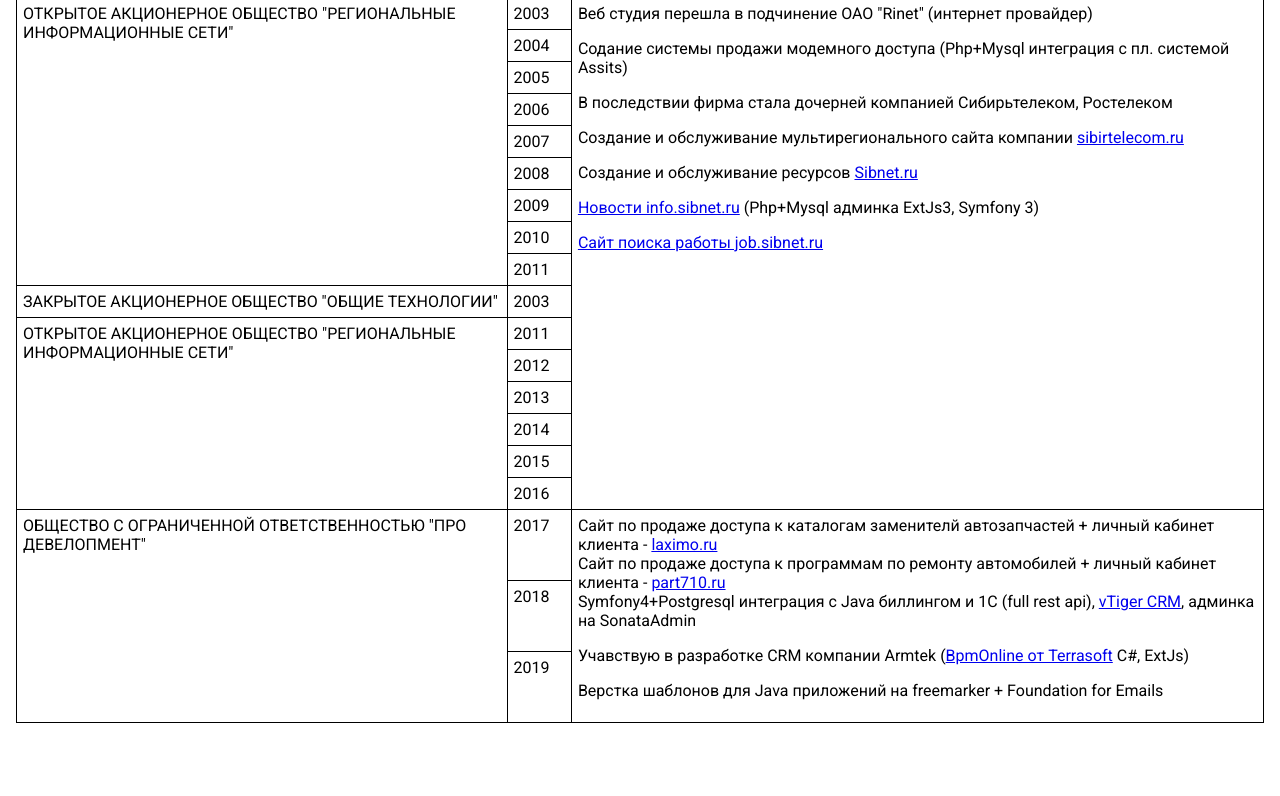
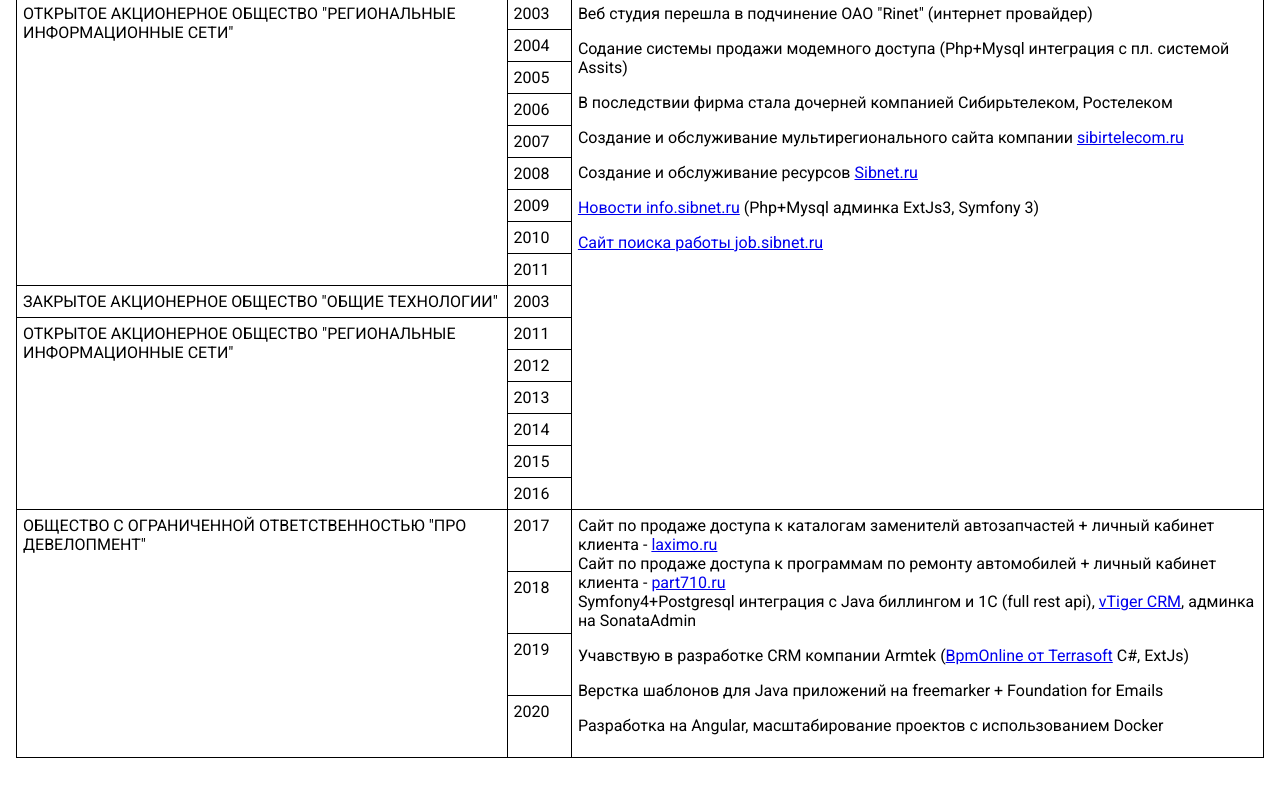
Before and after one commit to jsbuilder/jsbuilder.github.io, a plain HTML site: page index.html in a window 1280 px wide. Shown: the part 1282-2078 px from the top of the page. Drawn offline with Linux system fonts and the light colour scheme.

Commit message:
add 2020 info

```diff
--- a/index.html
+++ b/index.html
@@ -236,10 +236,10 @@
         <td>2016</td>
     </tr>
     <tr>
-        <td rowspan="3">ОБЩЕСТВО С ОГРАНИЧЕННОЙ ОТВЕТСТВЕННОСТЬЮ "ПРО ДЕВЕЛОПМЕНТ"
+        <td rowspan="4">ОБЩЕСТВО С ОГРАНИЧЕННОЙ ОТВЕТСТВЕННОСТЬЮ "ПРО ДЕВЕЛОПМЕНТ"
         </td>
         <td>2017</td>
-        <td rowspan="3">
+        <td rowspan="4">
             <p>
                 Сайт по продаже доступа к каталогам заменителй автозапчастей + личный кабинет клиента -
                 <a href="https://laximo.ru/">laximo.ru</a><br>
@@ -256,6 +256,8 @@
 
             <p>Верстка шаблонов для Java приложений на freemarker + Foundation for Emails</p>
 
+            <p>Разработка на Angular, масштабирование проектов с использованием Docker</p>
+
         </td>
     </tr>
     <tr>
@@ -264,6 +266,9 @@
     <tr>
         <td>2019</td>
     </tr>
+    <tr>
+        <td>2020</td>
+    </tr>
 </table>
 </body>
 </html>
```
